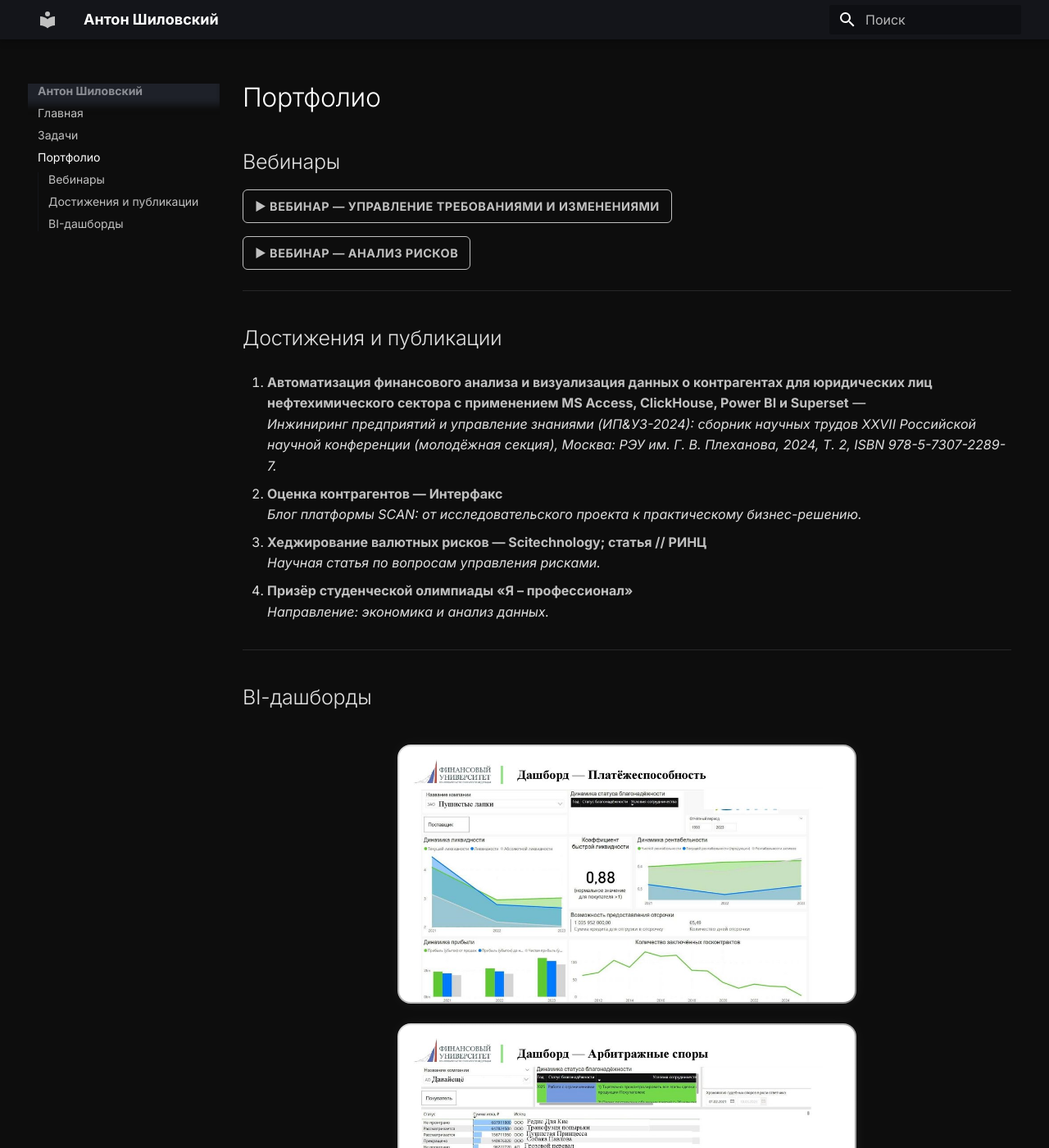
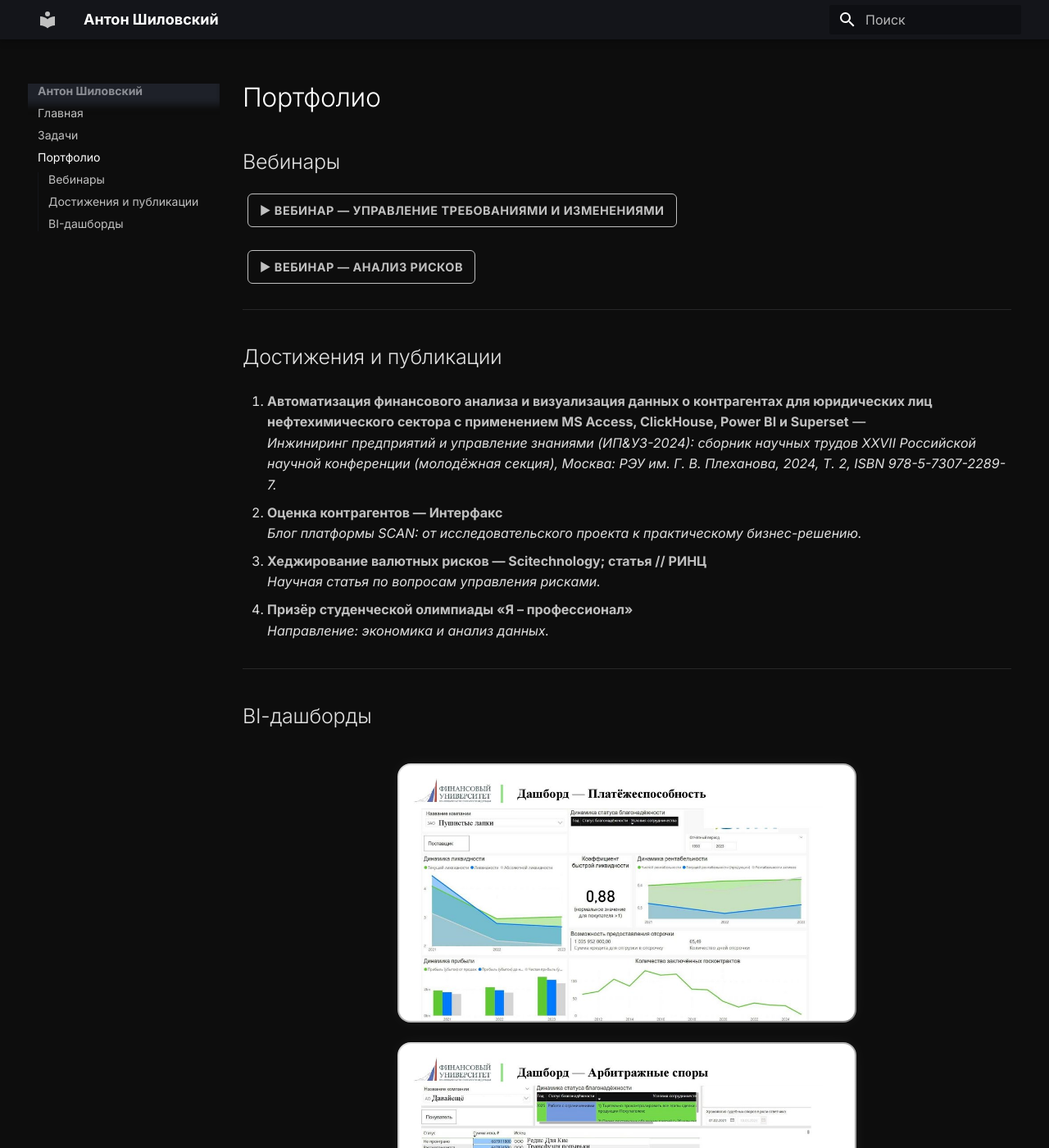
Before and after one commit to antonshilovsky/wiki, an MkDocs documentation site: the page built from docs/portfolio.md, in a window 1280 px wide and 1400 px high. Shown: the whole window at 82% size. Built offline with MkDocs 1.6.1 and Material for MkDocs 9.7.7, drawn with Linux system fonts in a browser that asks for light colours.

Commit message:
chore: local adjustments before rebase

```diff
--- a/docs/styles/site.css
+++ b/docs/styles/site.css
@@ -75,6 +75,7 @@ a:active,
 a.md-button,
 .md-typeset .md-button {
   border: 1px solid #c0c0c0 !important;
+  margin: 0.4em;
   padding: 8px 14px;
   border-radius: 6px;
   color: #c0c0c0 !important;
```
